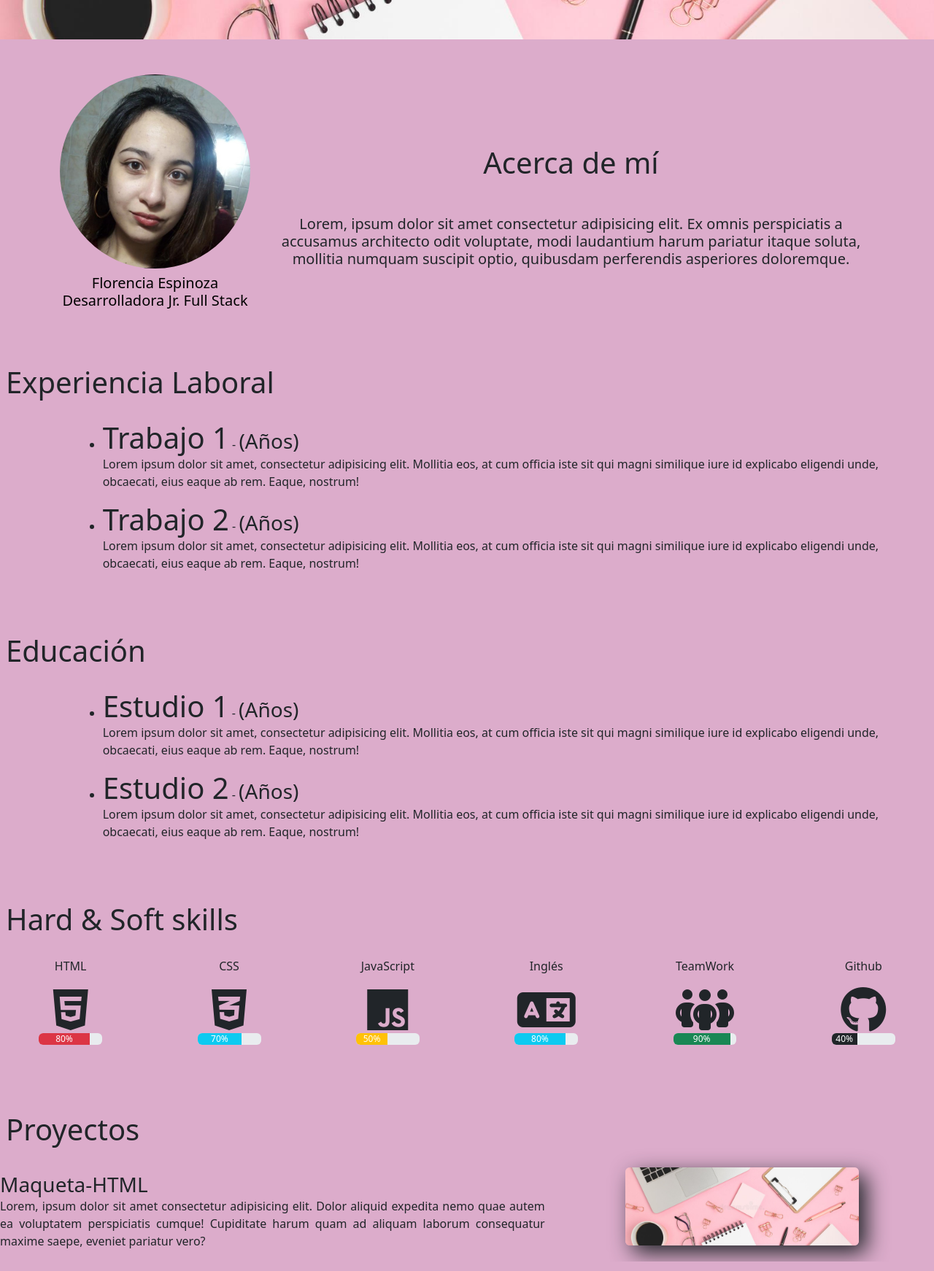
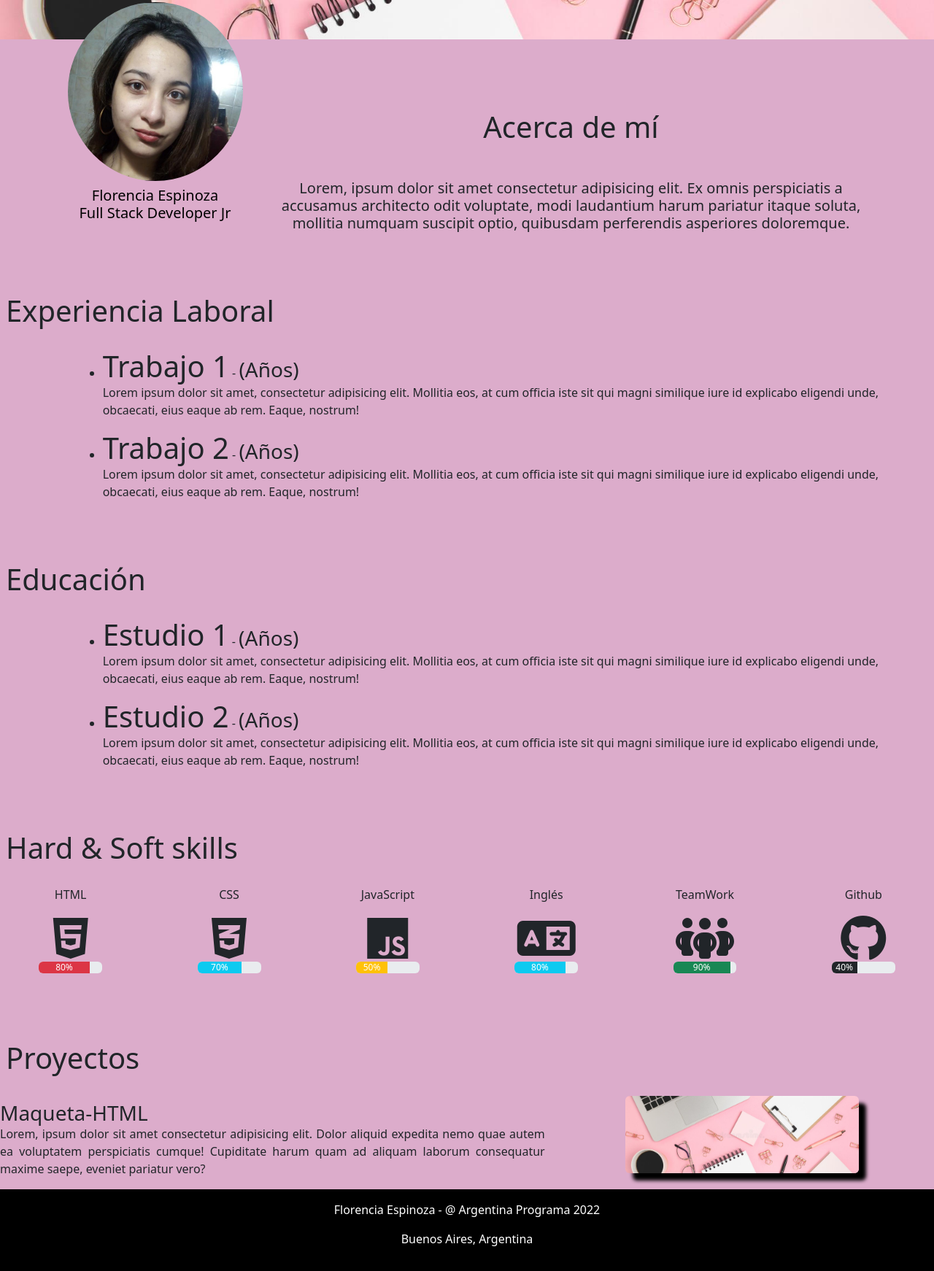
Before and after one commit to WhiteTiger98/Maqueta-HTML, a plain HTML site: page index.html in a window 1280 px wide. Shown: the part 530-2272 px from the top of the page at 73% size. Drawn offline with nearby package versions, Linux system fonts and the light colour scheme.

Commit message:
Maqueta-HTML

```diff
--- a/index.html
+++ b/index.html
@@ -11,7 +11,7 @@
         <title>Proyecto</title>
     </head>
     <body class="bg-color">
-      <header>
+      <header class="row">
         <!--Barra de Nav-->
         <nav class="navbar navbar-expand-lg bg-black">
         <div class="container-fluid">
@@ -69,7 +69,7 @@
               <div class="row">
                 <div class="col-3">
                   <img src="./imagenes/foto.jpg" class="rounded-circle img-fluid perfil">
-                <h5 class="text-black text-center mt-2 intro">Florencia Espinoza<br>Desarrolladora Jr. Full Stack</h5>
+                <h5 class="text-black text-center mt-2 intro">Florencia Espinoza<br>Full Stack Developer Jr</h5>
                 </div>
                 <div class="col-9 mt-5">
                   <h1>Acerca de mí</h1>
@@ -183,7 +183,13 @@
               </div>
             </div>
           </div>
-
+          <!-- Footer -->
+          <div class="row">
+            <footer class="footer bg-black text-white text-center">
+              <p>Florencia Espinoza - @ Argentina Programa 2022</p>
+              <p>Buenos Aires, Argentina</p>
+            </footer>
+          </div>
 <!-- JavaScript Bundle with Popper -->
         <script src="https://cdn.jsdelivr.net/npm/bootstrap@5.2.3/dist/js/bootstrap.min.js" integrity="sha384-cuYeSxntonz0PPNlHhBs68uyIAVpIIOZZ5JqeqvYYIcEL727kskC66kF92t6Xl2V" crossorigin="anonymous"></script>
     </body>
--- a/style.css
+++ b/style.css
@@ -7,6 +7,7 @@ body{
 
 .list-group{
     --bs-list-group-bg: trasparent;
+    align-items: center;
 }
 
 i.fa-brands.fa-github.fa-xl.text-white:hover{
@@ -43,6 +44,12 @@ h1, h3{
     background-size: 100%;
 }
 
+.perfil{
+    height: auto;
+    width: 15rem;
+    margin-top: -7.5rem;
+}
+
 .progress{
     width: 45%;
     margin: 0 auto;
@@ -66,5 +73,12 @@ h1, h3{
 .img-proyecto{
     margin-top: auto;
     height: 50%;
-    box-shadow: 10px 10px 30px ;
+    box-shadow: 10px 10px 5px #000000;
+    box-shadow: ejeX ejeY difumasion color;
 }
+
+.footer{
+    width: 100%;
+    height: 100%;
+    padding: 1rem;
+}
```
